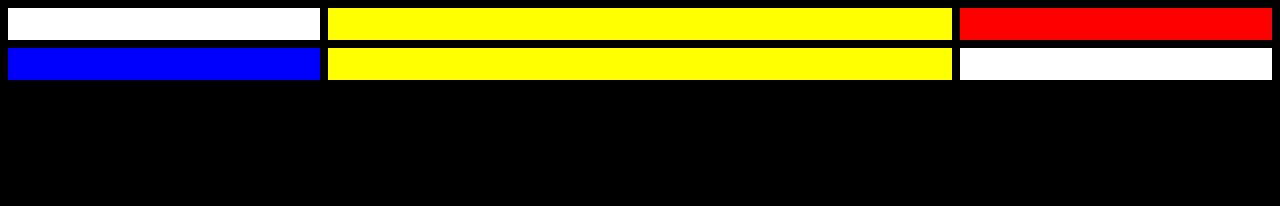
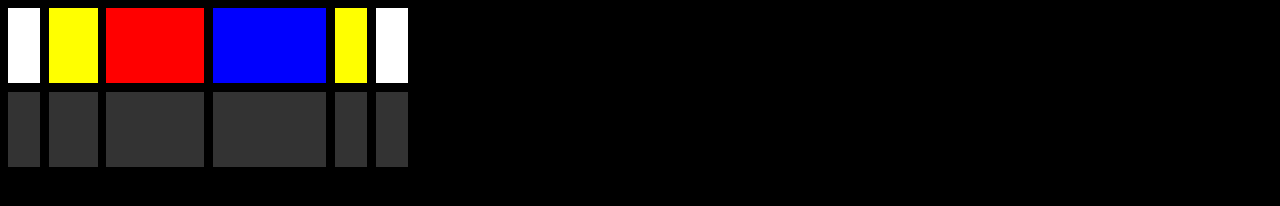
Before and after one commit to SHewitt95/css_grid_layout_practice, a plain HTML site: page index.html in a window 1280 px wide. Drawn offline with Linux system fonts and the light colour scheme.

Commit message:
Added second row

```diff
--- a/index.html
+++ b/index.html
@@ -17,6 +17,13 @@
         <div class="box box4"></div>
         <div class="box box5"></div>
         <div class="box box6"></div>
+
+        <div class="box box7"></div>
+        <div class="box box8"></div>
+        <div class="box box9"></div>
+        <div class="box box10"></div>
+        <div class="box box11"></div>
+        <div class="box box12"></div>
     </div>
 
 </body>
--- a/style.css
+++ b/style.css
@@ -4,8 +4,14 @@ body {
 
 .wrapper {
     display: grid;
-    grid-gap: 0.5em;
-    grid-template-columns: 1fr 2fr 1fr;
+    grid-gap: 0.55em;
+    grid-template-columns: 1fr 3fr 6fr 7fr 1fr 1fr;
+    grid-auto-rows: minmax(75px, auto);
+    grid-auto-columns: minmax(75px, auto);
+
+    max-width: 400px;
+    max-height: 300px;
+    margin: 0;
 }
 
 .wrapper > div {
```
